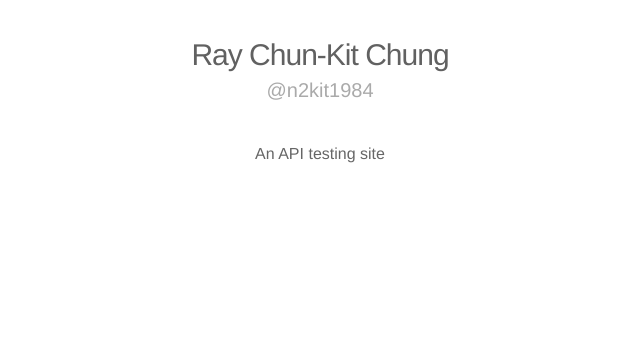
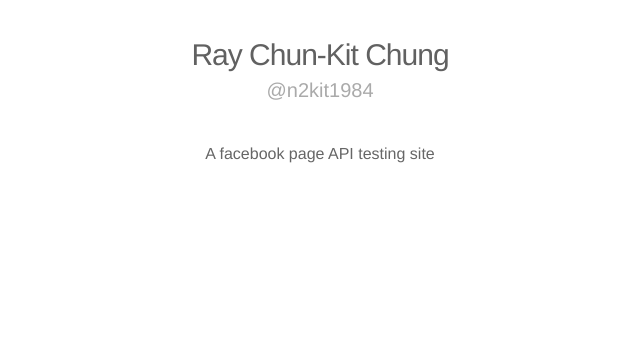
Before and after one commit to arara-chung/arara-fb-page-test01, a Flask app: page / in a window 1280 px wide. Shown: the top 360 px of the page, without its empty margins (320-960 px from the left). Run offline with Flask 2, Linux system fonts and the light colour scheme; some libraries are stand-ins or nearby versions.

Commit message:
home changed

```diff
--- a/templates/home.html
+++ b/templates/home.html
@@ -20,8 +20,16 @@
    }(document, 'script', 'facebook-jssdk'));
 </script>
 
+    <div class="{{ name }}-container">
+        <p>A facebook page API testing site</p>
+    </div>
 
-    <div class="{{ name }}-container">
-        <p>An API testing site</p>
-    </div>
+
+<div
+  class="fb-like"
+  data-share="true"
+  data-width="450"
+  data-show-faces="true">
+</div>
+
 {% endblock %}
```
